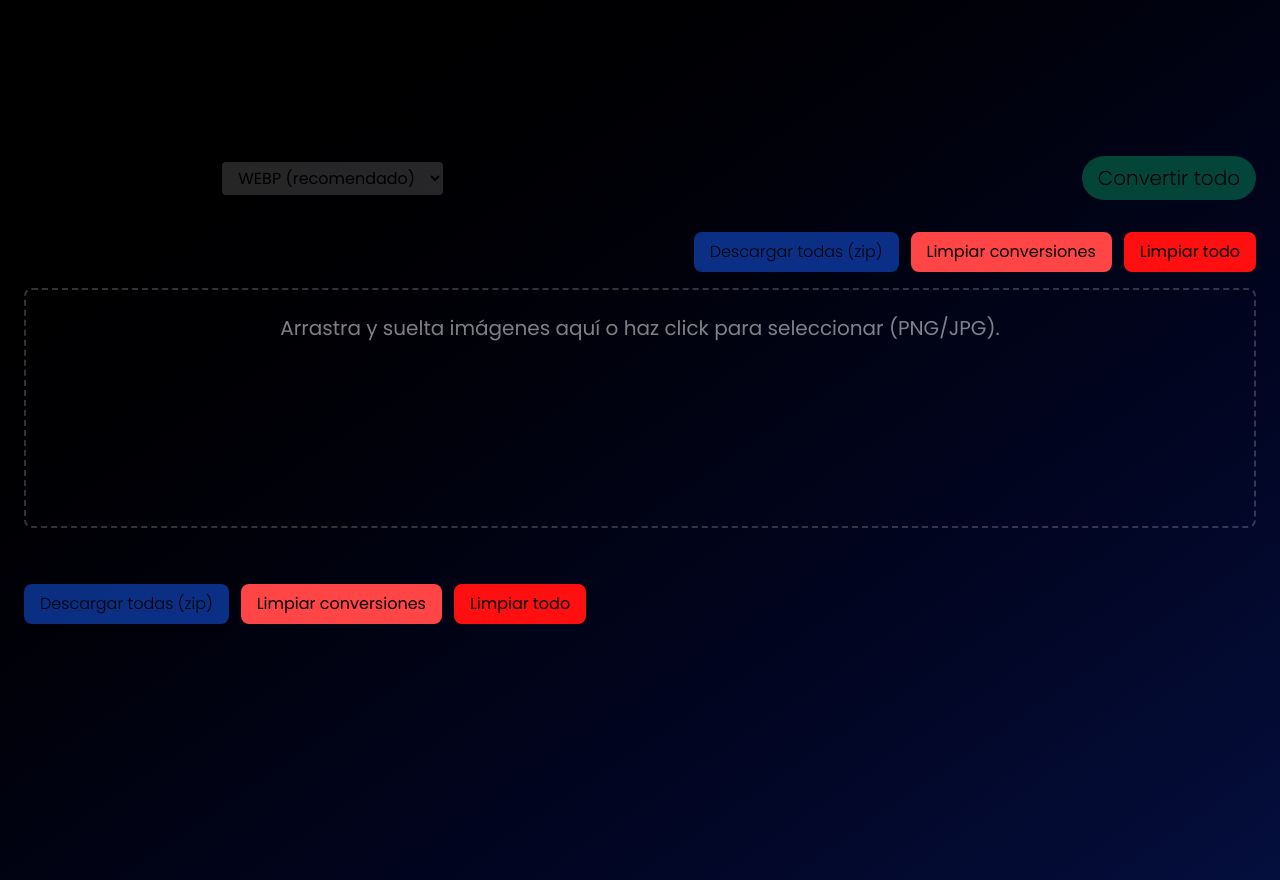
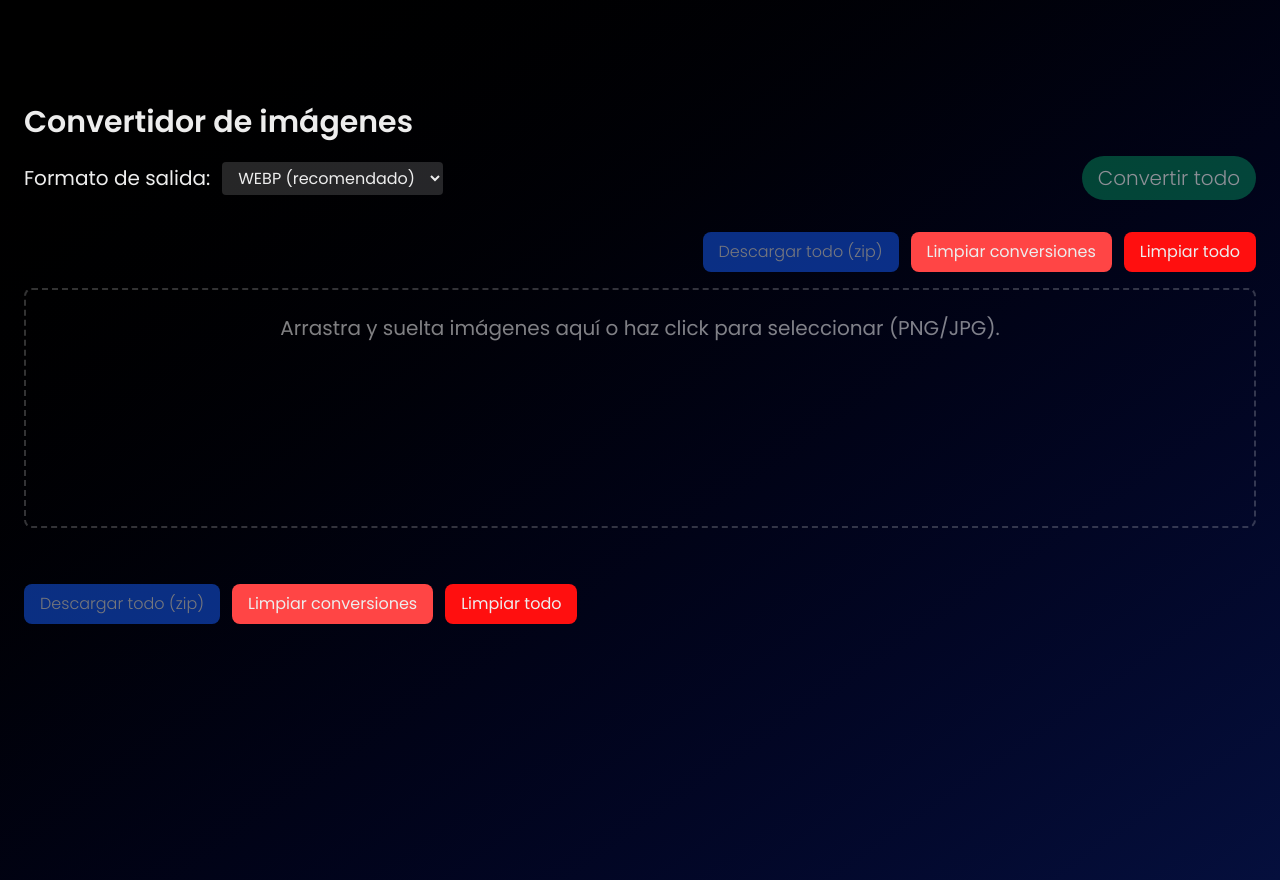
Before and after one commit to javilama/image-converter, a Next.js app: page / in a window 1280 px wide. Built offline with nearby package versions, Linux system fonts and the light colour scheme.

Commit message:
Ajuste botones BulkAction

```diff
--- a/app/components/BulkAction.tsx
+++ b/app/components/BulkAction.tsx
@@ -2,6 +2,7 @@
 
 import { ConvertedImage } from "../lib/convert";
 import { zipFiles } from "../lib/zip";
+import "../globals.css";
 
 type Props = {
   converted: ConvertedImage[];
@@ -63,7 +64,7 @@ export default function BulkActions({ converted, setConverted, clearAllFiles }:
         disabled={converted.length === 0}
         className="px-4 py-2 font-light rounded-lg bg-blue-600 disabled:opacity-50 disabled:cursor-not-allowed cursor-pointer scale-100 hover:scale-105 transition-all text-[12px] md:text-base"
       >
-        Descargar todas (zip)
+        Descargar todo (zip)
       </button>
 
       <button
--- a/app/components/ImageCard.tsx
+++ b/app/components/ImageCard.tsx
@@ -108,7 +108,7 @@ export default function ImageCard({
             download={converted.filename}
             className="px-3 py-1 rounded-lg bg-green-600 hover:bg-green-700 font-medium cursor-pointer scale-100 hover:scale-105 transition-all"
           >
-            Descargar
+            Descargar { converted.filename.split('.').pop()?.toUpperCase()}
           </a>
         )}
 
--- a/app/globals.css
+++ b/app/globals.css
@@ -4,6 +4,9 @@
 
   --king-blue: #050f3d;
   --dark-night: #000000;
+  --foreground: #ededed;
+  --custom-purple: #7e5bef;
+
 }
 
 @theme inline {
@@ -11,6 +14,7 @@
   --color-foreground: var(--foreground); */
   --color-king-blue: var(--king-blue);
   --color-dark-night: var(--dark-night);
+  --color-custom-purple: var(--custom-purple);
 }
 
 @media (prefers-color-scheme: dark) {
--- a/app/page.tsx
+++ b/app/page.tsx
@@ -100,7 +100,6 @@ export default function Home() {
       <h1 className="text-3xl font-semibold mb-4" data-testid="title">
         Convertidor de imágenes
       </h1>
-
       <Toolbar
         targetFormat={targetFormat}
         onChangeFormat={setTargetFormat}
```
